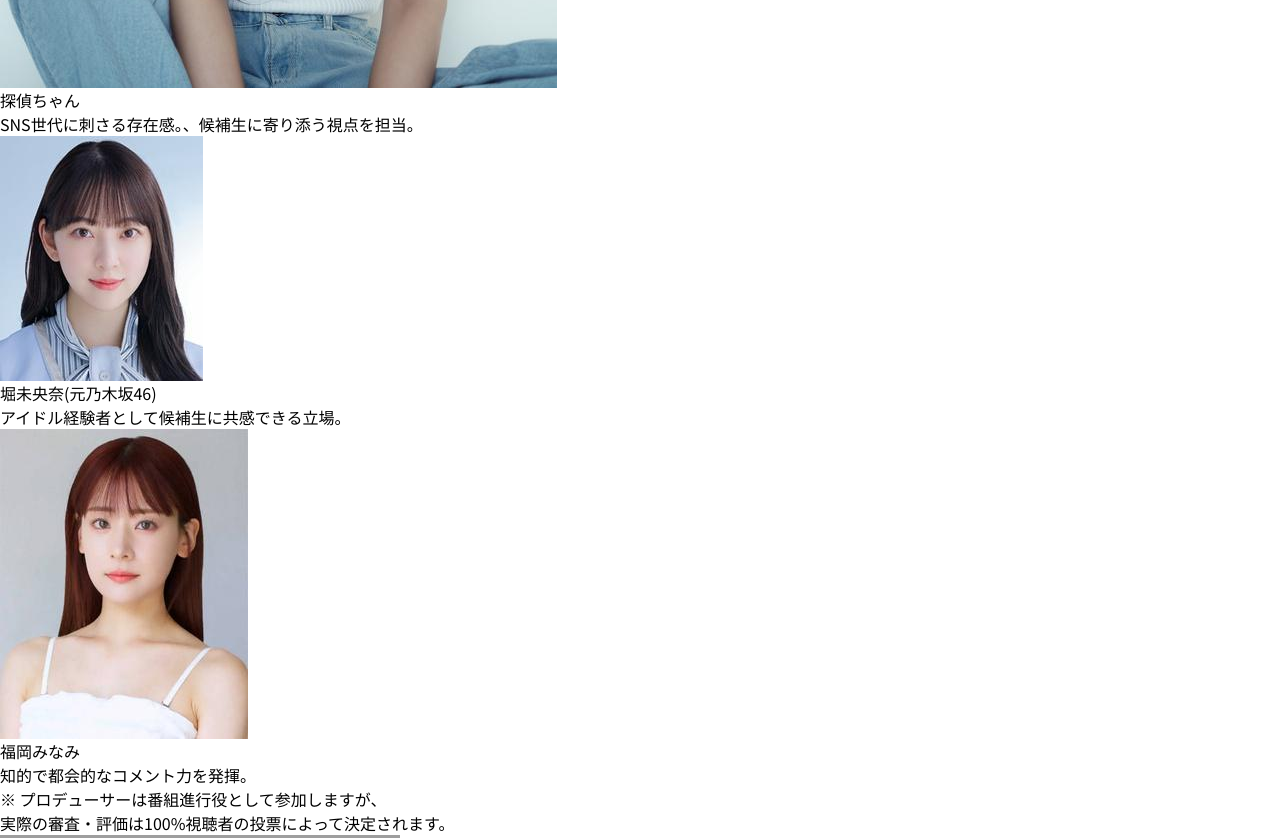
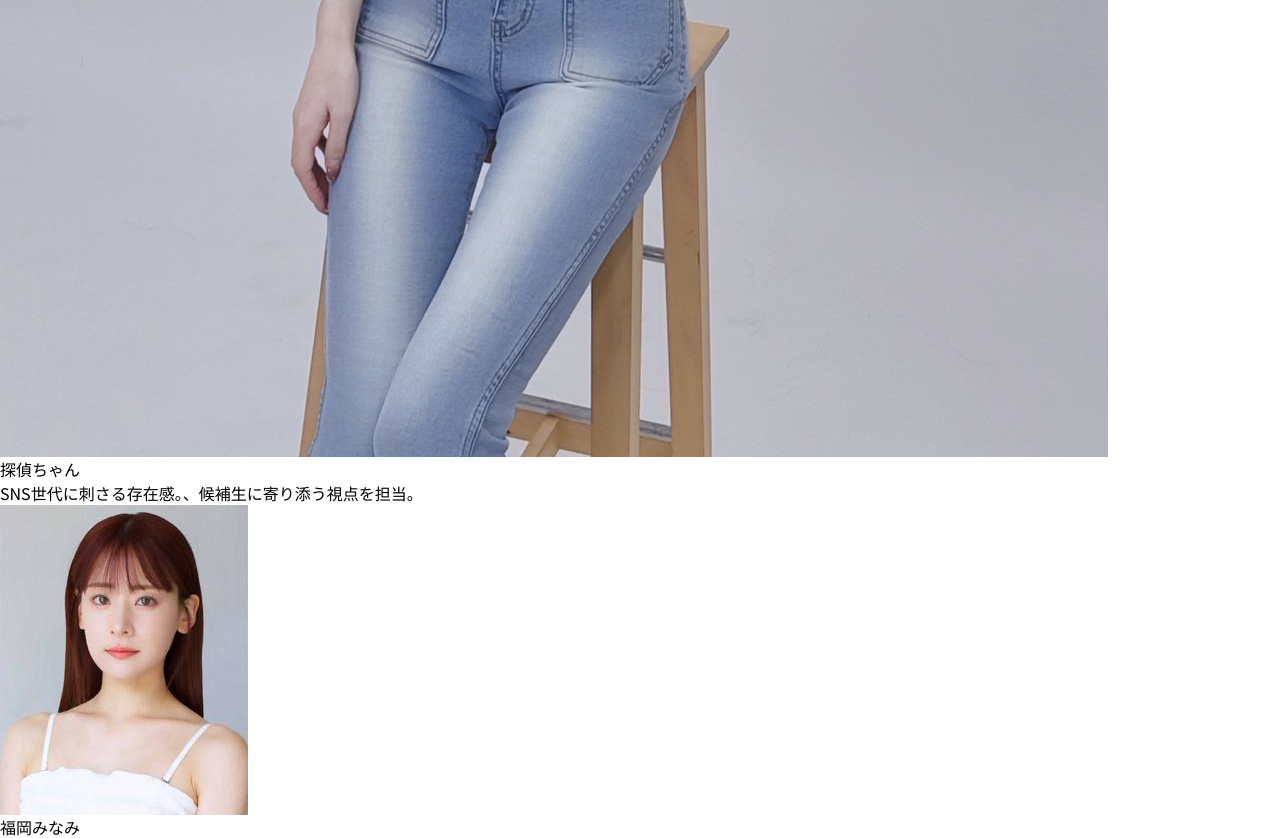
Before and after one commit to ryosuke-kubota/mens-idol-audition, a React (Vite) app: page / in a window 1280 px wide. Shown: the part 8840-9678 px from the top of the page. Built offline with nearby package versions, Linux system fonts and the light colour scheme; grey boxes are pictures that could not be loaded; the HTML template or start-up script is replaced by a standard one.

Commit message:
fix producer

```diff
--- a/src/components/Producer.jsx
+++ b/src/components/Producer.jsx
@@ -14,13 +14,13 @@ const Producer = () => {
       image: 'images/producer01.jpg',
       color: 'from-blue-500 to-cyan-500'
     },
-    {
-      name: '堀未央奈(元乃木坂46)',
-      role: '',
-      description: 'アイドル経験者として候補生に共感できる立場。',
-      image: 'images/producer02.jpg',
-      color: 'from-purple-500 to-pink-500'
-    },
+    // {
+    //   name: '堀未央奈(元乃木坂46)',
+    //   role: '',
+    //   description: 'アイドル経験者として候補生に共感できる立場。',
+    //   image: 'images/producer02.jpg',
+    //   color: 'from-purple-500 to-pink-500'
+    // },
     {
       name: '福岡みなみ',
       role: '',
```
Also changed, not shown: public/images/producer01.jpg, public/images/producer02.jpg.
